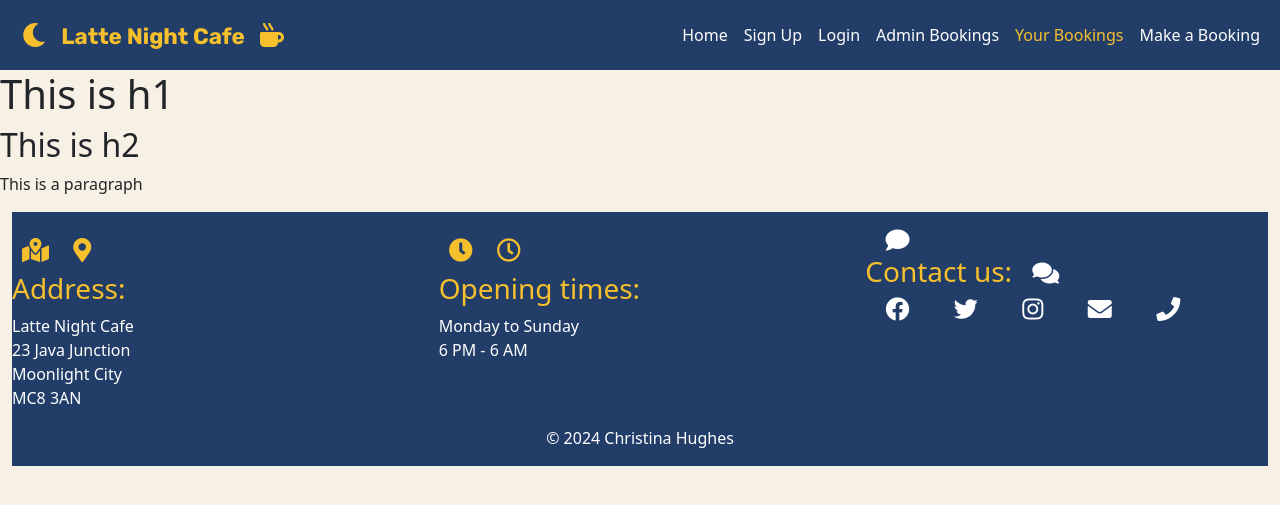
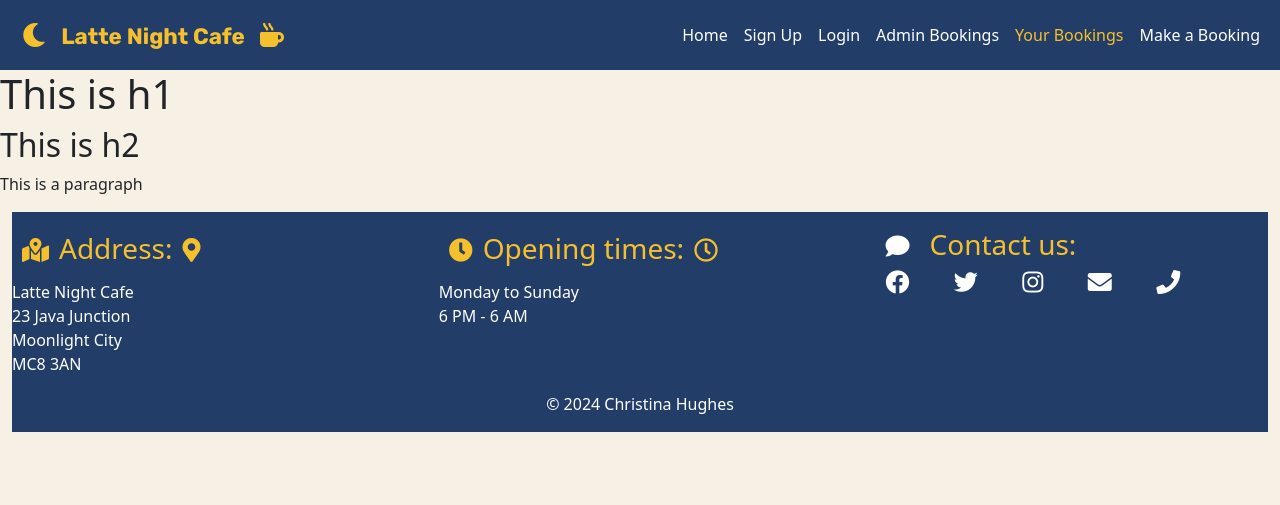
Before and after one commit to CHughes13/late-night-cafe, a Django app: page /user/bookings/ in a window 1280 px wide. Shown: the top 505 px of the page. Run offline with Django 4.2, Linux system fonts and the light colour scheme; parts of the project's set-up code (start-up, migrations or seed data) failed here and were passed over.

Commit message:
Move FA icons into h3 in footer so that they are on the same line and stay together

```diff
--- a/templates/base.html
+++ b/templates/base.html
@@ -111,10 +111,10 @@
             <div class="row">
                 <!-- Address column -->
                 <div class="col-md-4">
-                    <i class="fas fa-map-marked-alt icon-style"></i>
-                    <i class="fas fa-map-marker-alt icon-style"></i>
 
-                    <h3>Address:</h3>
+
+
+                    <h3><i class="fas fa-map-marked-alt icon-style"></i>Address:<i class="fas fa-map-marker-alt icon-style"></i></h3>
                     <ul class="text-white">
                         <li>Latte Night Cafe</li>
                         <li>23 Java Junction</li>
@@ -127,9 +127,9 @@
 
                 <!-- Opening Hours column -->
                 <div class="col-md-4">
-                    <i class="fas fa-clock icon-style"></i>
-                    <i class="far fa-clock icon-style"></i>
-                    <h3>Opening times:</h3>
+
+
+                    <h3><i class="fas fa-clock icon-style"></i>Opening times:<i class="far fa-clock icon-style"></i></h3>
 
                     <ul class="text-white">
                         <li>Monday to Sunday</li>
@@ -141,9 +141,8 @@
 
                 <!-- Contact Us column -->
                 <div class="col-md-4 social-media-icon">
-                    <i class="fas fa-comment icon-style"></i>
 
-                    <h3>Contact us:<i class="fas fa-comments icon-style"></i></h3>
+                    <h3><i class="fas fa-comment icon-style"></i>Contact us:</h3>
 
                     <a href="https://www.facebook.com/" target="_blank" rel="noopener"
                         aria-label="Visit our Facebook page (opens in a new tab)"><i class="fab fa-facebook"></i></a>
```
